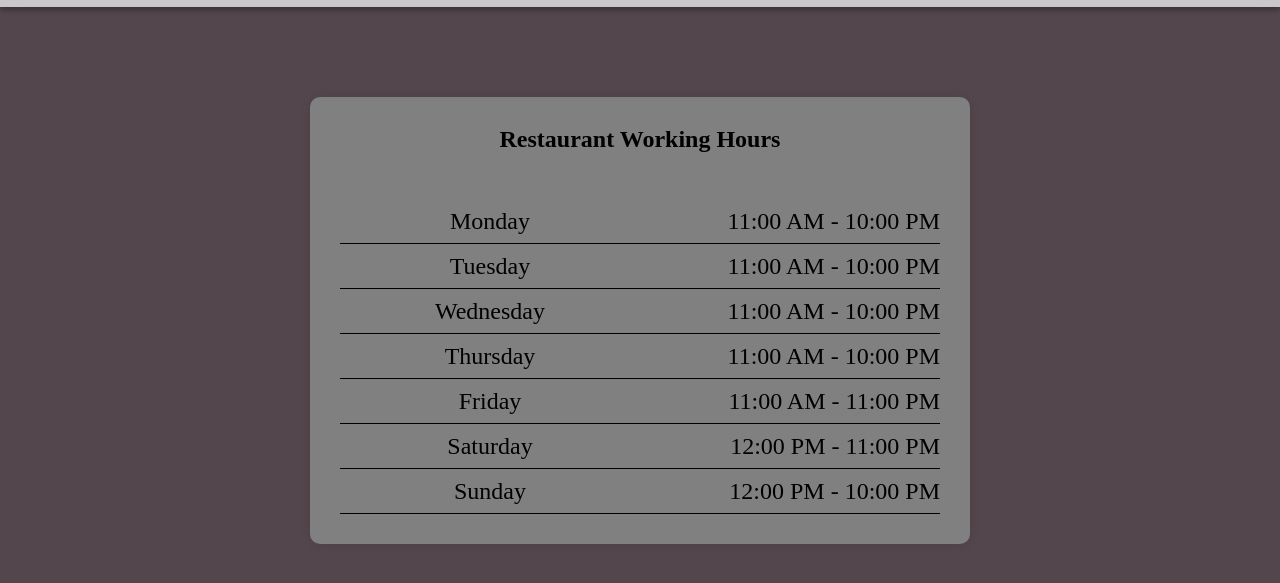
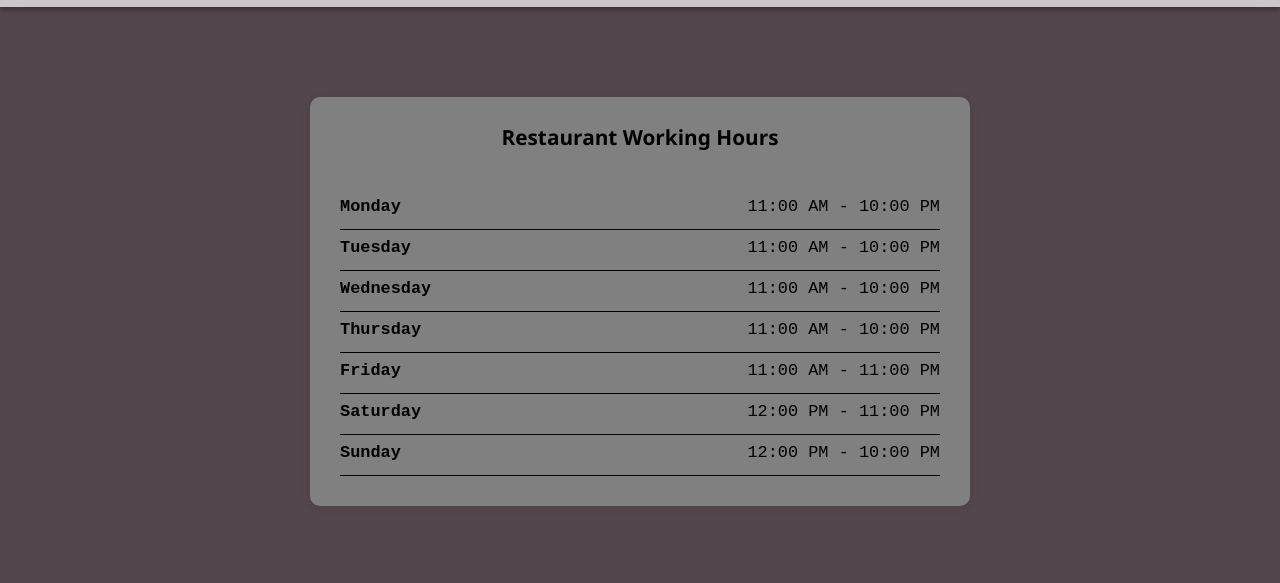
Before and after one commit to justdoitel/restaurant, a website built with webpack: page dist/index.html in a window 1280 px wide. Both pictures are taken after a click on the item "Hours". Shown: the part 63-646 px from the top of the page. Built offline with nearby package versions, Linux system fonts and the light colour scheme.

Commit message:
style changes of hour

```diff
--- a/src/style.css
+++ b/src/style.css
@@ -182,10 +182,6 @@ ul> img {
     text-align: center;
   }
 
-
-
-
-
   .vegan::after {
     content: "v";
     display: inline-flex;
@@ -203,11 +199,12 @@ ul> img {
 }
 
 
-  .working-hours-container > h1 {
+  #hours > h1 {
     text-align: center;
     color: black;
     font-weight: 900;
     font-size: 1.3em;
+    font-family: 'Segoe UI', Tahoma, Geneva, Verdana, sans-serif;
   }
 
   .working-hours {
@@ -215,15 +212,19 @@ ul> img {
     justify-content: space-between;
     padding: 10px 0;
     border-bottom: 1px solid black;
+    flex-wrap: wrap;
+    font-family: monospace;
   }
 
   .day {
-    flex: 1;
-    font-size: 1.5em;
+    font-size: 1.3em;
+    font-weight: 600;
+    width: 7em;
+    margin-bottom: 3px;
+    text-align: left;
   }
 
   .hours {
-    flex: 1;
+    font-size: 1.3em;
     text-align: right;
-    font-size: 1.5em;
   }
```
Also changed, not shown: dist/main.js.
